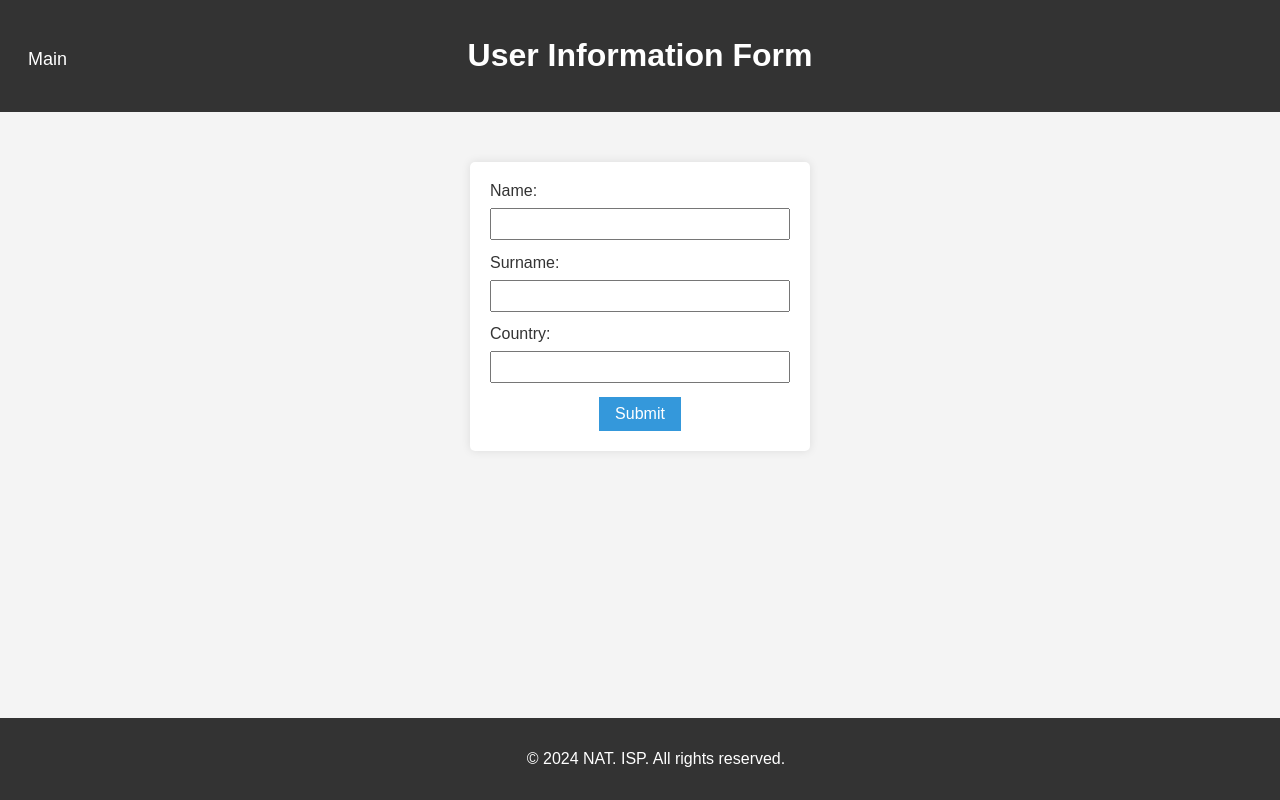
After one commit to Network-Assignment-Team-NAT/site_flask, a Flask app: template templates/survey.html in a window 1280 px wide. The commit adds this page. Run offline with Flask 2, Linux system fonts and the light colour scheme; the template is opened without the code that fills it, so the values that code supplies are empty.

Commit message:
added survey

```diff
--- a/server.py
+++ b/server.py
@@ -21,33 +21,34 @@ current_file_indices = {
 
 @app.route('/', methods=['GET'])
 def hello():
-    return render_template('hello.html')
+    return render_template('main.html')
 
 
 @app.route('/un-speed-traffic', methods=['GET'])
 def download_page_u():
     global plan
     plan = 'un-speed-traffic'
-    return render_template('download.html')
+    return render_template('survey.html')
 
 
 @app.route('/lim-speed-un-traffic', methods=['GET'])
 def download_page_lu():
     global plan
     plan = 'lim-speed-un-traffic'
-    return render_template('download.html')
+    return render_template('survey.html')
 
 
 @app.route('/un-speed-lim-traffic', methods=['GET'])
 def download_page_ul():
     global plan
     plan = 'un-speed-lim-traffic'
+    return render_template('survey.html')
+
+
+@app.route('/submit', methods=['POST'])
+def submit():
     return render_template('download.html')
 
-
-current_file_index_un_speed_traffic = 0
-current_file_index_lim_speed_un_traffic = 0
-current_file_index_un_speed_lim_traffic = 0
 
 @app.route('/download')
 def download_file():
--- a/templates/download.html
+++ b/templates/download.html
@@ -31,13 +31,14 @@
 
     section {
       margin: 2em;
+      font-size: 16px;
     }
 
     button {
       background-color: #3498db;
       color: #fff;
       padding: 1em 2em;
-      font-size: 1em;
+      font-size: 16px;
       border: none;
       border-radius: 4px;
       cursor: pointer;
--- /dev/null
+++ b/templates/survey.html
@@ -0,0 +1,105 @@
+<!DOCTYPE html>
+<html lang="en">
+<head>
+  <meta charset="UTF-8">
+  <meta name="viewport" content="width=device-width, initial-scale=1.0">
+  <title>User Information Form</title>
+  <style>
+    body {
+      font-family: Arial, sans-serif;
+      margin: 0;
+      padding: 0;
+      background-color: #f4f4f4;
+    }
+
+    header {
+      background-color: #333;
+      color: #fff;
+      text-align: center;
+      padding: 1em;
+    }
+
+    .back-button {
+      position: absolute;
+      top: 31px;
+      left: 10px;
+      text-decoration: none;
+      color: #fff;
+      padding: 1em;
+      font-size: 18px;
+    }
+
+    form {
+        max-width: 300px;
+        margin: 50px auto;
+        padding: 20px;
+        background-color: #fff;
+        border-radius: 5px;
+        box-shadow: 0 0 10px rgba(0, 0, 0, 0.1);
+    }
+
+    label {
+      display: block;
+      margin-bottom: 0.5em;
+      color: #333;
+    }
+
+    input {
+      width: 100%;
+      padding: 0.5em;
+      margin-bottom: 1em;
+      box-sizing: border-box;
+    }
+
+    button {
+      background-color: #3498db;
+      color: #fff;
+      padding: 0.5em 1em;
+      font-size: 16px;
+      border: none;
+      cursor: pointer;
+      display: block;
+      margin: 0 auto;
+    }
+
+    button:hover {
+      background-color: #2980b9;
+    }
+
+    footer {
+      background-color: #333;
+      color: #fff;
+      text-align: center;
+      padding: 1em;
+      position: fixed;
+      width: 100%;
+      bottom: 0;
+    }
+  </style>
+</head>
+<body>
+
+  <header>
+    <a href="/" class="back-button">Main</a>
+    <h1>User Information Form</h1>
+  </header>
+
+  <form action="/submit" method="post">
+    <label for="name">Name:</label>
+    <input type="text" id="name" name="name" required>
+
+    <label for="surname">Surname:</label>
+    <input type="text" id="surname" name="surname" required>
+
+    <label for="country">Country:</label>
+    <input type="text" id="country" name="country" required>
+
+    <button type="submit">Submit</button>
+  </form>
+
+  <footer>
+    <p>&copy; 2024 NAT. ISP. All rights reserved.</p>
+  </footer>
+
+</body>
+</html>
```
Also changed, not shown: templates/thanks.html (added, +77 -0 lines), templates/main.html (renamed from templates/hello.html).
